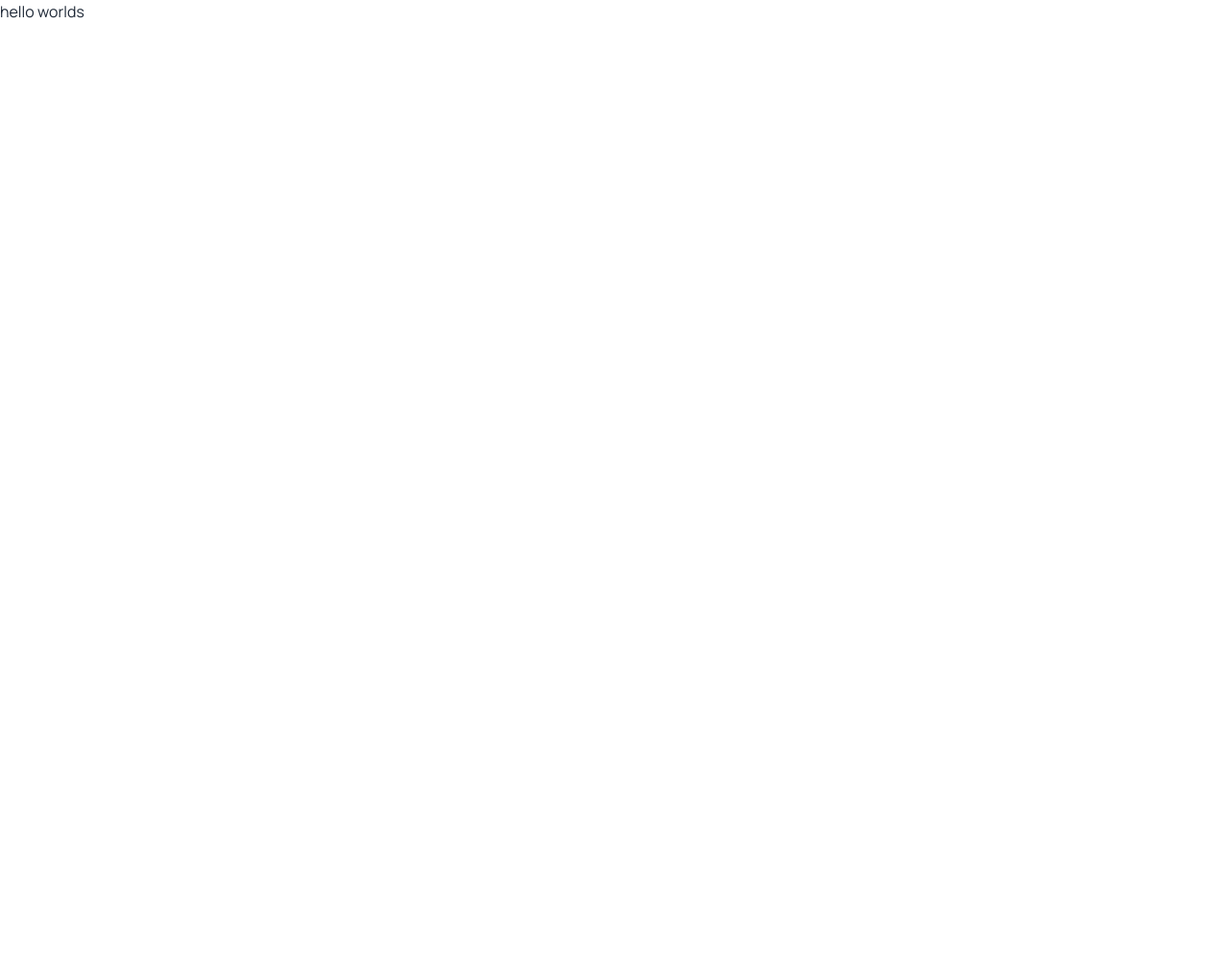
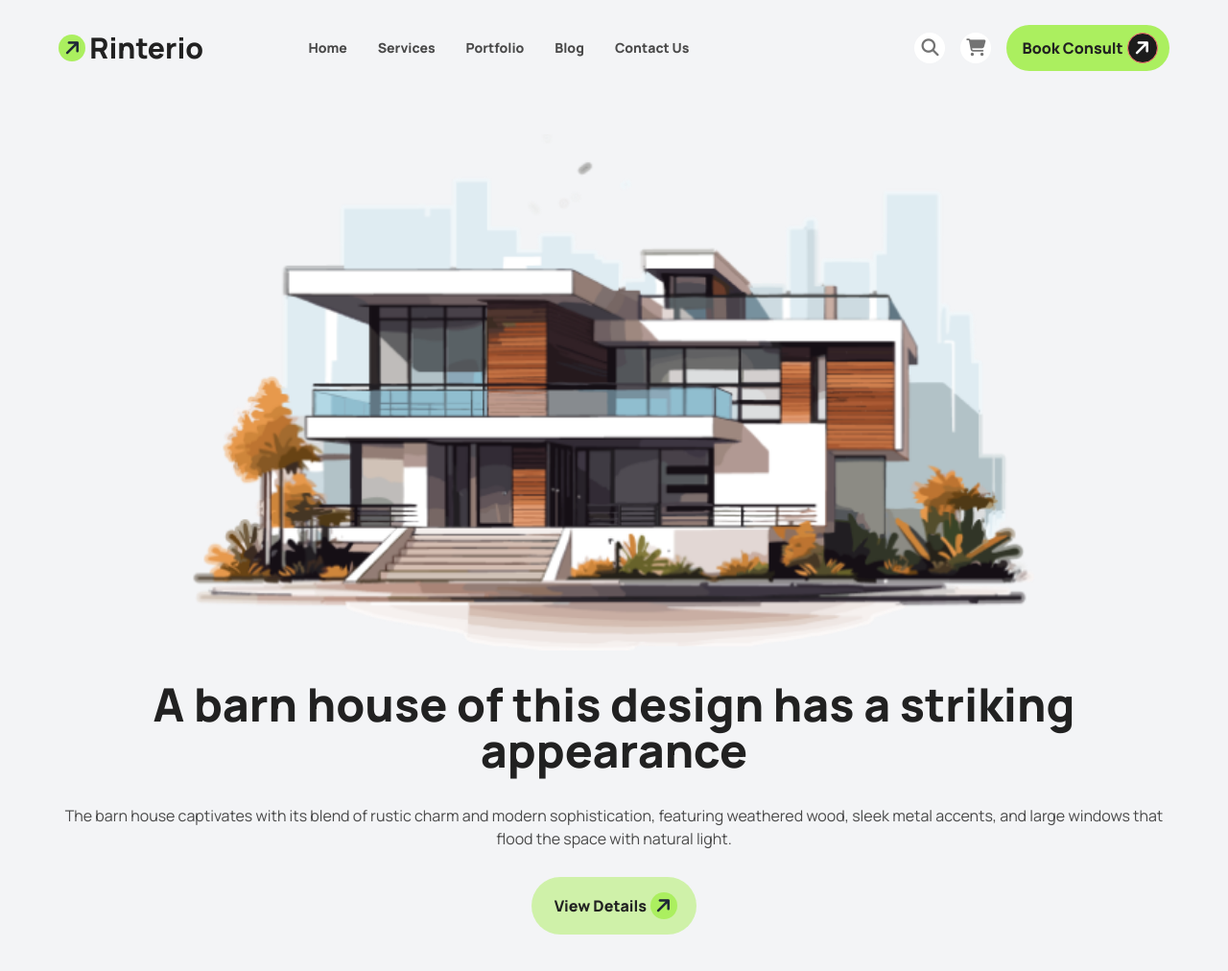
Before and after one commit to rabbi8535/Assignment-3, a plain HTML site: page index.html in a window 1280 px wide. Shown: the whole page at 96% size. Before the commit the page ends 800 px from the top, so only its background shows below. Drawn offline with nearby package versions, Linux system fonts and the light colour scheme.

Commit message:
added header section

```diff
--- a/index.html
+++ b/index.html
@@ -4,22 +4,100 @@
 <head>
     <meta charset="UTF-8">
     <meta name="viewport" content="width=device-width, initial-scale=1.0">
-    <title>Document</title>
+    <title>Assaignment-3</title>
     <!--fontawsome-->
     <script src="https://kit.fontawesome.com/8bc3e13147.js" crossorigin="anonymous"></script>
     <!--google font-->
     <link rel="preconnect" href="https://fonts.googleapis.com">
     <link rel="preconnect" href="https://fonts.gstatic.com" crossorigin>
     <link href="https://fonts.googleapis.com/css2?family=Manrope:wght@200..800&display=swap" rel="stylesheet">
+
     <!--daisy ui-->
     <link href="https://cdn.jsdelivr.net/npm/daisyui@4.12.10/dist/full.min.css" rel="stylesheet" type="text/css" />
     <script src="https://cdn.tailwindcss.com"></script>
     <!-- tailwind external config file-->
     <script src="tailwind.config.js"></script>
+
 </head>
 
-<body class="font-manrope">
- <h1>hello worlds</h1>
+<body class="font-manrope overflow-hidden  ">
+    <header class="bg-gray-100">
+        <nav class="w-11/12 mx-auto ">
+            <div class="navbar py-6 ">
+                <div class=" navbar-start ">
+                    <span class="w-7 h-7 text-center bg-arrow rounded-full flex justify-center items-center"><i
+                            class="fa-solid fa-arrow-right text-xl text-[rgb(28, 28, 28)] -rotate-45"></i></span>
+                    <a class=" px-1 text-txt text-3xl font-extrabold">Rinterio</a>
+                </div>
+                <div class=" navbar-center hidden lg:flex">
+                    <ul class="menu menu-horizontal px-1 text-sm text-[#494949] font-extrabold">
+                        <li><a>Home</a></li>
+                        <li><a>Services</a></li>
+                        <li><a>Portfolio</a></li>
+                        <li><a>Blog</a></li>
+                        <li><a>Contact Us</a></li>
+
+                    </ul>
+                </div>
+                <div class="md:w-full navbar-end flex gap-4 justify-end">
+                    <div class="h-full hidden lg:flex md:flex gap-4 justify-center items-center">
+                        <span class="w-8 h-8  bg-white rounded-full text-center flex justify-center items-center">
+                            <i class=" fa-solid fa-magnifying-glass text-lg  text-bars">
+                            </i>
+                        </span>
+                        <span class="w-8 h-8  bg-white rounded-full text-center flex justify-center items-center">
+                            <i class=" fa-solid fa-cart-shopping text-lg  text-bars">
+                            </i>
+                        </span>
+                        <div class="flex justify-center items-center bg-arrow px-3  py-2 rounded-full  text-center ">
+                            <a class="px-1 text-center text-txt md:text-base text-xl font-extrabold">Book Consult</a>
+                            <span
+                                class=" border border-red-400 w-8 h-8 text-center bg-black_ar rounded-full flex justify-center items-center">
+                                <i class="fa-solid fa-arrow-right text-white -rotate-45 text-xl"></i>
+                            </span>
+                        </div>
+                    </div>
+                    <div class=" dropdown relative md:flex lg:hidden">
+                        <div tabindex="0" role="button" class="w-full flex justify-end  ">
+                            <span class="w-8 h-8 bg-white rounded-full text-center flex justify-center items-center">
+                                <i class=" fa-solid fa-bars text-lg  text-bars">
+                                </i>
+                            </span>
+                        </div>
+                        <ul tabindex="0"
+                            class="menu menu-sm dropdown-content bg-base-100 rounded-4 z-[1] mt-3 w-32 p-2 shadow absolute -right-2 text-base text-[#494949] font-extrabold md:top-10 md:right-4">
+                            <li><a>Home</a></li>
+                            <li><a>Services</a></li>
+                            <li><a>Portfolio</a></li>
+                            <li><a>Blog</a></li>
+                            <li><a>Contact Us</a></li>
+
+                        </ul>
+                    </div>
+
+                </div>
+            </div>
+        </nav>
+        <div class="w-11/12 mx-auto grid cols-4 place-content-center place-items-center gap-4 py-10 text-center ">
+            <div class="w-3/4 ">
+                <img class="w-full" src="assets/banner.png" alt="home">
+            </div>
+            <h1 class="text-txt text-3xl md:text-5xl lg:text-5xl font-extrabold my-4">
+                A barn house of this design has a striking appearance
+            </h1>
+            <p class="text-base text-txt_2">The barn house captivates with its blend of rustic charm and modern sophistication, featuring weathered
+                wood, sleek metal accents, and large windows that flood the space with natural light.</p>
+            <div class="flex justify-center items-center mt-3 bg-arrow_2 px-5  py-4 rounded-full  text-center  ">
+                <a class="px-1 text-center text-txt md:text-base text-xl font-extrabold">View Details</a>
+                <span class="w-7 h-7 text-center bg-arrow rounded-full flex justify-center items-center"><i
+                        class="fa-solid fa-arrow-right text-xl text-[rgb(28, 28, 28)] -rotate-45"></i>
+                </span>
+            </div>
+
+        </div>
+    </header>
+    <main></main>
+    <footer></footer>
 </body>
 
 </html>
--- a/tailwind.config.js
+++ b/tailwind.config.js
@@ -2,8 +2,17 @@ tailwind.config = {
     theme: {
         extend: {
             colors: {
-                clifford: '#da373d',
+               'txt':'rgb(33, 33, 33)',
+               'txt_2':'rgb(73, 73, 73)',
+                'arrow': 'rgb(171, 239, 95)',
+                'arrow_2':'rgba(171, 239, 95, 0.5)',
+                'bars' : 'rgb(115, 115, 115)',
+                'black_ar' : 'rgb(28, 28, 28)',
+                'header_1': 'rgba(245, 245, 245)',
+                'header_2': 'rgba(255, 255, 255,0)',
+
             },
+            /* custom font */
             fontFamily: {
                 'manrope': ["Manrope", "sans-serif"]
             }
```
